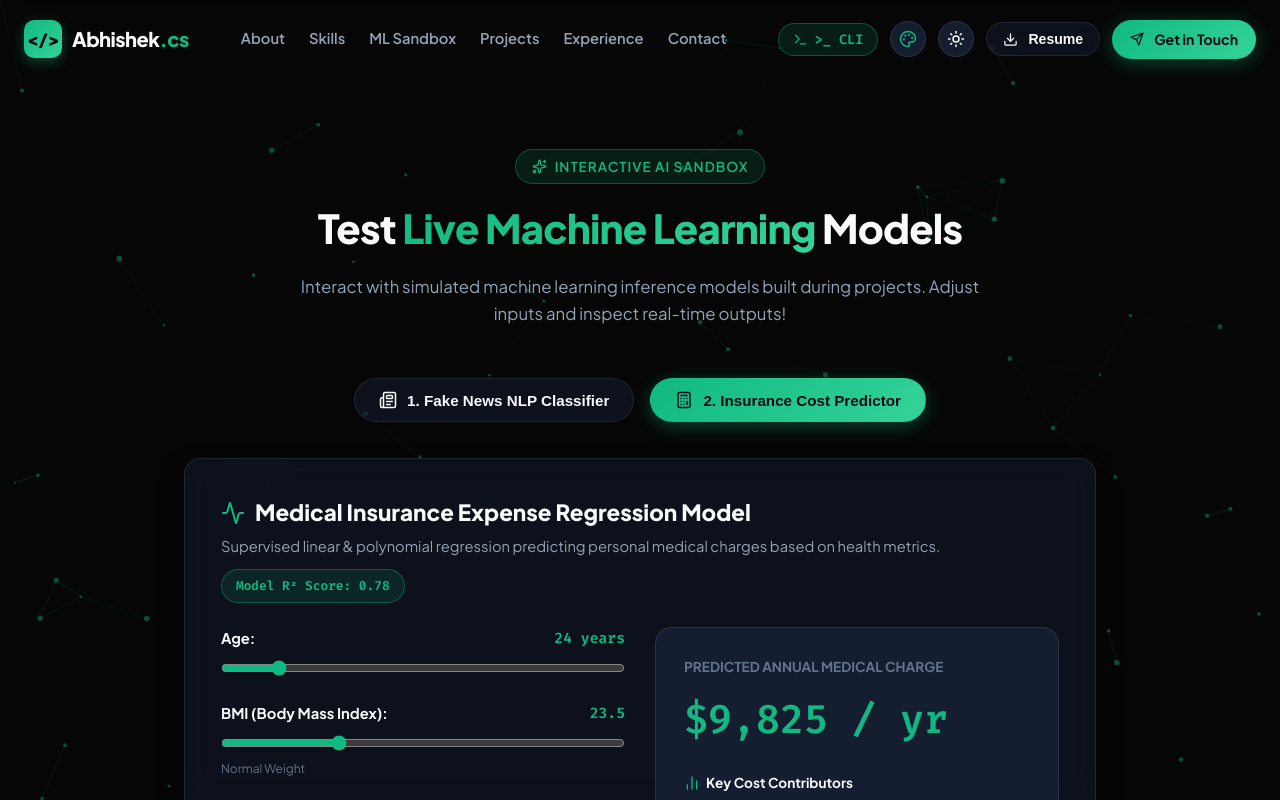
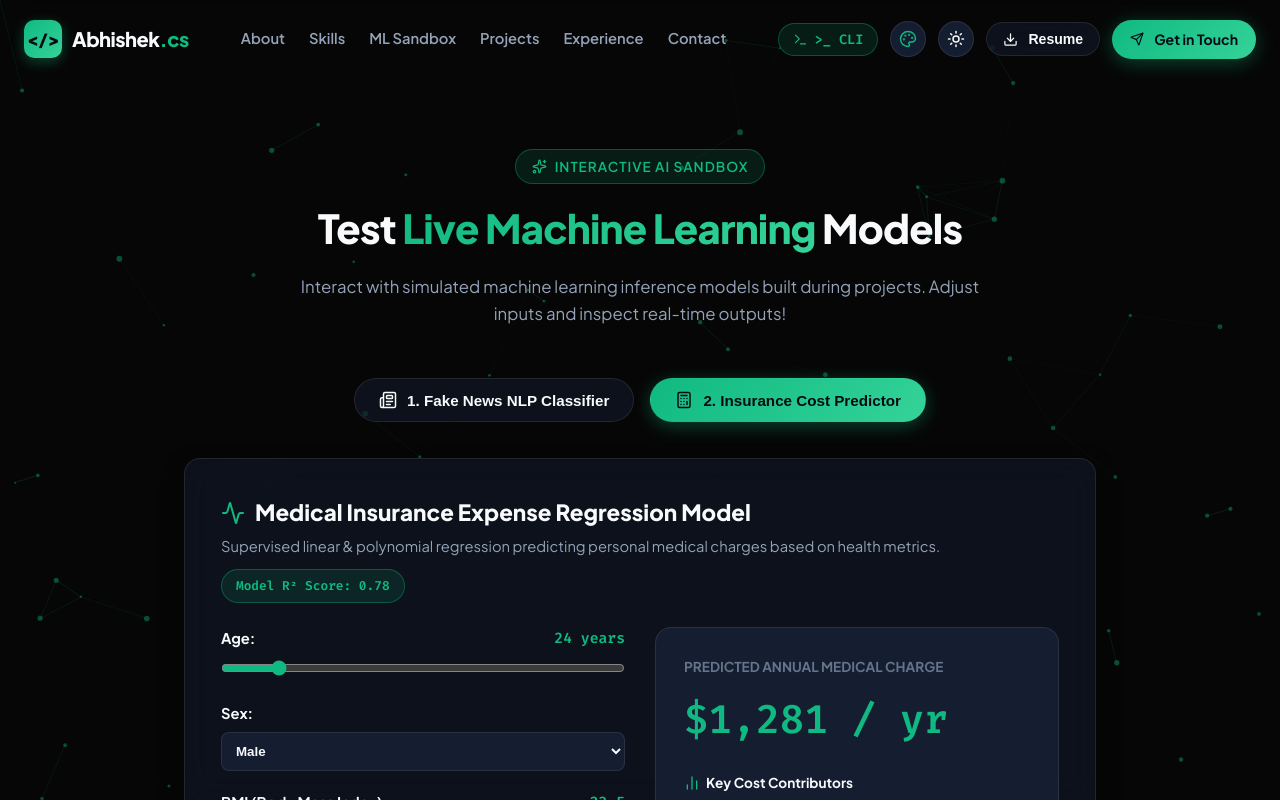
Before and after one commit to Abhishek-KS-dev/My_Portfolio, a React (Vite) app: page / in a window 1280 px wide. Both pictures are taken after a click on the button "2. Insurance Cost Predictor". Shown: the part 4068-4868 px from the top of the page. Built offline with nearby package versions, Linux system fonts and the light colour scheme.

Commit message:
patch ml sandbox

```diff
--- a/src/components/MLSandbox.jsx
+++ b/src/components/MLSandbox.jsx
@@ -1,7 +1,26 @@
 import React, { useState } from 'react';
 import { sampleNewsPresets } from '../data/portfolioData';
 import { Sparkles, Bot, Newspaper, Activity, Calculator, CheckCircle2, AlertTriangle, Play, RefreshCw, BarChart2 } from 'lucide-react';
+// ─────────────────────────────────────────────────────────────
+// REAL TRAINED MODEL — Medical Insurance Cost Linear Regression
+// Feature order: ['age', 'sex', 'bmi', 'children', 'smoker', 'region']
+// ─────────────────────────────────────────────────────────────
+const INSURANCE_MODEL = {
+  intercept: -12779.250821992382,
+  coefficients: {
+    age: 257.056264,
+    sex: 18.7914567,
+    bmi: 335.781491,
+    children: 425.091456,
+    smoker: 23647.8181,
+    region: 271.284266
+  }
+};
 
+// Category encodings used in your training notebook
+const SEX_MAP = { male: 0, female: 1 };
+const SMOKER_MAP = { no: 0, yes: 1 };
+const REGION_MAP = { Southwest: 0, Southeast: 1, Northwest: 2, Northeast: 3 };
 export default function MLSandbox() {
   const [activeTab, setActiveTab] = useState('nlp'); // 'nlp' or 'regression'
 
@@ -16,24 +35,33 @@ export default function MLSandbox() {
   const [isSmoker, setIsSmoker] = useState(false);
   const [dependents, setDependents] = useState(0);
   const [region, setRegion] = useState('Southwest');
+  const [sex, setSex] = useState('male');
 
-  // Calculate Regression Prediction
-  const calculateInsuranceCost = () => {
-    let base = 2500;
-    base += age * 260;
-    base += (bmi - 20) * 310;
-    base += dependents * 480;
-    if (isSmoker) {
-      base += 18500;
-      if (bmi > 30) {
-        base += (bmi - 30) * 520;
-      }
-    }
-    if (region === 'Southeast') base += 800;
-    return Math.max(Math.round(base), 1500);
+// Real regression prediction using your actual trained coefficients
+  const getInsuranceBreakdown = () => {
+    const c = INSURANCE_MODEL.coefficients;
+    const parts = {
+      intercept: INSURANCE_MODEL.intercept,
+      agePart: c.age * age,
+      sexPart: c.sex * SEX_MAP[sex],
+      bmiPart: c.bmi * bmi,
+      dependentsPart: c.children * dependents,
+      smokerPart: c.smoker * SMOKER_MAP[isSmoker ? 'yes' : 'no'],
+      regionPart: c.region * REGION_MAP[region]
+    };
+    const total =
+      parts.intercept +
+      parts.agePart +
+      parts.sexPart +
+      parts.bmiPart +
+      parts.dependentsPart +
+      parts.smokerPart +
+      parts.regionPart;
+    return { ...parts, total: Math.max(Math.round(total), 0) };
   };
 
-  const estimatedCost = calculateInsuranceCost();
+  const breakdown = getInsuranceBreakdown();
+  const estimatedCost = breakdown.total;
 
   // Run NLP Classification Simulation
   const runNlpClassifier = (textToAnalyze) => {
@@ -347,6 +375,26 @@ export default function MLSandbox() {
                     style={{ width: '100%', accentColor: 'var(--accent-primary)' }}
                   />
                 </div>
+                {/* Sex Select */}
+                <div>
+                  <label style={{ display: 'block', marginBottom: '6px', fontSize: '0.92rem', fontWeight: 700 }}>Sex:</label>
+                  <select
+                    value={sex}
+                    onChange={(e) => setSex(e.target.value)}
+                    style={{
+                      width: '100%',
+                      background: 'var(--bg-elevated)',
+                      border: '1px solid var(--border-color)',
+                      borderRadius: '8px',
+                      padding: '10px',
+                      color: 'var(--text-primary)',
+                      fontWeight: 600
+                    }}
+                  >
+                    <option value="male">Male</option>
+                    <option value="female">Female</option>
+                  </select>
+                </div>
 
                 {/* BMI Slider */}
                 <div>
@@ -457,18 +505,36 @@ export default function MLSandbox() {
 
                     <ul style={{ listStyle: 'none', padding: 0, fontSize: '0.88rem', color: 'var(--text-secondary)', display: 'flex', flexDirection: 'column', gap: '8px' }}>
                       <li style={{ display: 'flex', justifyContent: 'space-between' }}>
-                        <span>Base Rate & Age ({age} yrs):</span>
-                        <strong style={{ color: 'var(--text-primary)' }}>+${(2500 + age * 260).toLocaleString()}</strong>
+                        <span>Base Intercept:</span>
+                        <strong style={{ color: 'var(--text-primary)' }}>${Math.round(breakdown.intercept).toLocaleString()}</strong>
                       </li>
                       <li style={{ display: 'flex', justifyContent: 'space-between' }}>
-                        <span>BMI Factor ({bmi}):</span>
-                        <strong style={{ color: 'var(--text-primary)' }}>+${Math.round((bmi - 20) * 310).toLocaleString()}</strong>
+                        <span>Age ({age} yrs × $257.06):</span>
+                        <strong style={{ color: 'var(--text-primary)' }}>+${Math.round(breakdown.agePart).toLocaleString()}</strong>
+                      </li>
+                      <li style={{ display: 'flex', justifyContent: 'space-between' }}>
+                        <span>Sex ({sex === 'male' ? 'male = 0' : 'female = 1'}):</span>
+                        <strong style={{ color: 'var(--text-primary)' }}>
+                          {breakdown.sexPart > 0 ? `+$${Math.round(breakdown.sexPart).toLocaleString()}` : '$0'}
+                        </strong>
+                      </li>
+                      <li style={{ display: 'flex', justifyContent: 'space-between' }}>
+                        <span>BMI Factor ({bmi} × $335.78):</span>
+                        <strong style={{ color: 'var(--text-primary)' }}>+${Math.round(breakdown.bmiPart).toLocaleString()}</strong>
+                      </li>
+                      <li style={{ display: 'flex', justifyContent: 'space-between' }}>
+                        <span>Dependents ({dependents} × $425.09):</span>
+                        <strong style={{ color: 'var(--text-primary)' }}>+${Math.round(breakdown.dependentsPart).toLocaleString()}</strong>
                       </li>
                       <li style={{ display: 'flex', justifyContent: 'space-between' }}>
                         <span>Smoker Surcharge:</span>
                         <strong style={{ color: isSmoker ? '#ef4444' : 'var(--text-muted)' }}>
-                          {isSmoker ? '+$18,500' : '$0 (Non-Smoker)'}
+                          {isSmoker ? `+$${Math.round(breakdown.smokerPart).toLocaleString()}` : '$0 (Non-Smoker)'}
                         </strong>
+                      </li>
+                      <li style={{ display: 'flex', justifyContent: 'space-between' }}>
+                        <span>Region ({region} = {REGION_MAP[region]}):</span>
+                        <strong style={{ color: 'var(--text-primary)' }}>+${Math.round(breakdown.regionPart).toLocaleString()}</strong>
                       </li>
                     </ul>
                   </div>
@@ -485,7 +551,7 @@ export default function MLSandbox() {
                     marginTop: '20px'
                   }}
                 >
-                  💡 <strong>ML Insights:</strong> Exploratory analysis revealed that smoking status combined with BMI &gt; 30 produces a non-linear exponential increase in predicted charges.
+                  💡 <strong>ML Insights:</strong> Predictions come from the actual trained linear regression model (R² = 0.78). Smoking status is the dominant factor, adding ~$23,648/yr — more than age, BMI, and dependents combined.
                 </div>
               </div>
             </div>
```
